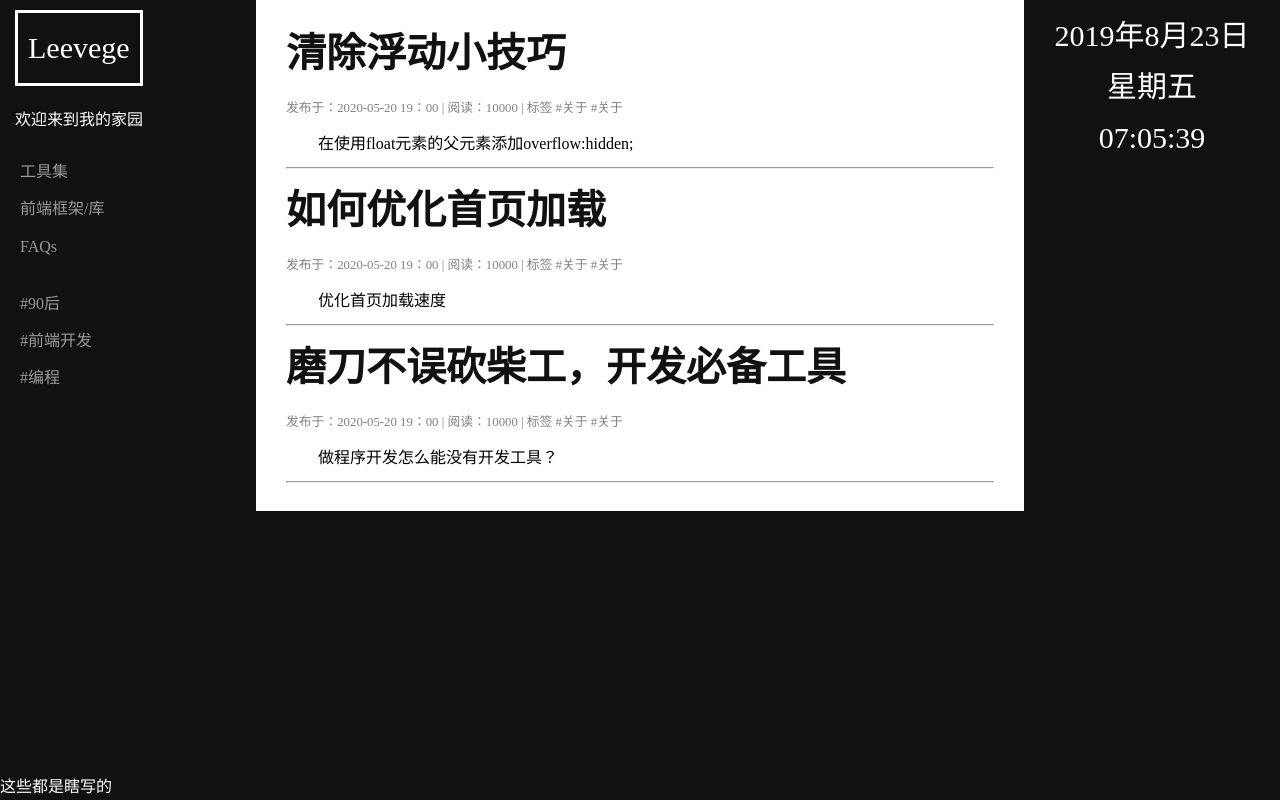
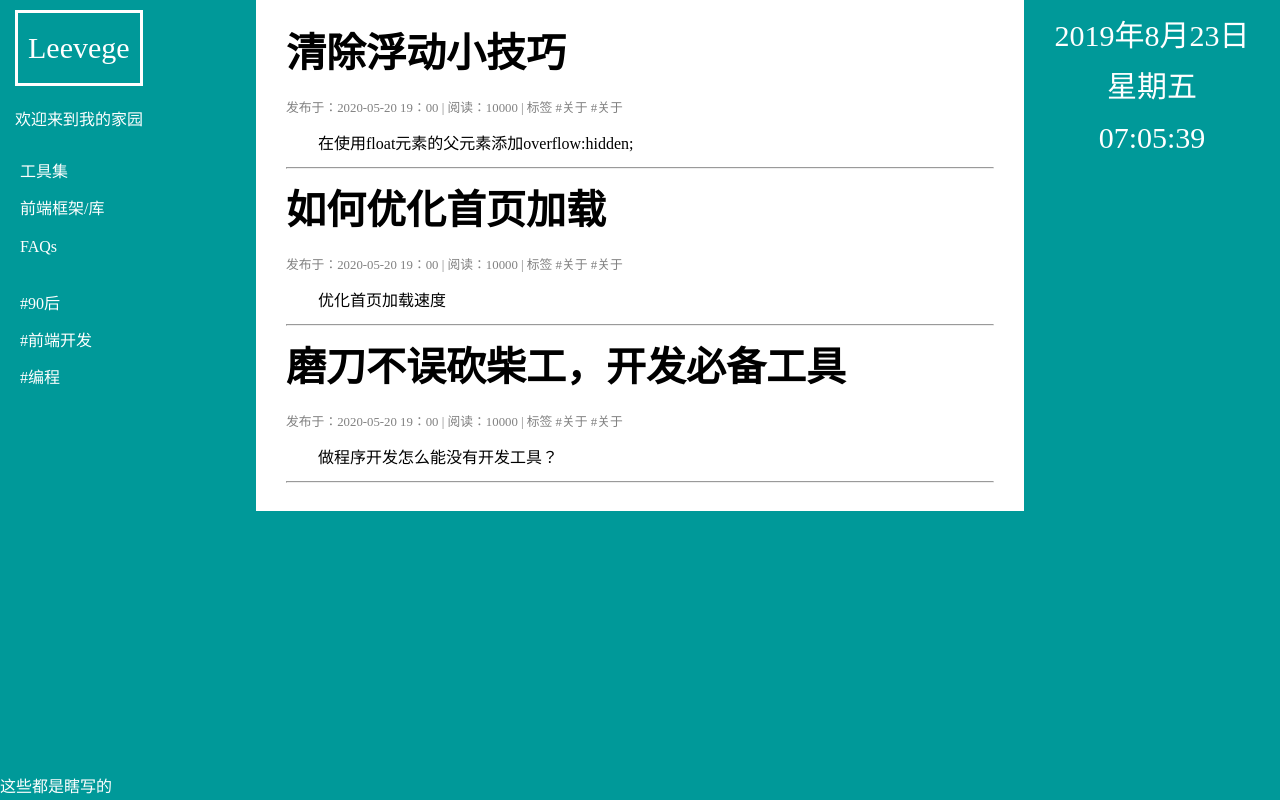
Before and after one commit to Leevege/Blog, a plain HTML site: page index.html in a window 1280 px wide. Drawn offline with nearby package versions, Linux system fonts and the light colour scheme.

Commit message:
样式微调

```diff
--- a/css/desktop.css
+++ b/css/desktop.css
@@ -2,7 +2,7 @@
 .side-bar{
     float: left;
     width: 20%;
-    background-color: #111;
+    background-color: #009999;
 }
 
 /* 给侧边栏里的所有元素添加样式 */
--- a/css/main.css
+++ b/css/main.css
@@ -5,7 +5,7 @@
     -webkit-box-sizing: border-box;
 }
 body {
-    background:#111;
+    background:#009999;
     color: white;
     line-height: 1.7;
 }
@@ -20,12 +20,12 @@ a {
     display: block;
     margin: 0 auto;
     padding: 5px;
-    color: #999;
+    color: white;
 }
 /* 给侧边栏连接添加动画 */
 .side-bar .nav a:hover,
 .side-bar .tag-list a:hover{
-    color: white;
+    color: black;
     /* 过渡动画 */
     transition: color 200ms;
     -o-transition: color 200ms;
@@ -49,7 +49,7 @@ a {
 /* 给标题添加样式 */
 .article-list .item .title,
 .article .title{
-    color: #111;
+    color: black;
     font-size: 2.5em;
     font-weight: bold;
 }
@@ -57,7 +57,7 @@ a {
 .article-list .item .title:hover,
 .article-list .item .title:active
 {
-    color: red;
+    color: #009999;
     transition: color 150ms;
     -o-transition: color 150ms;
     -webkit-transition: color 150ms;
```
